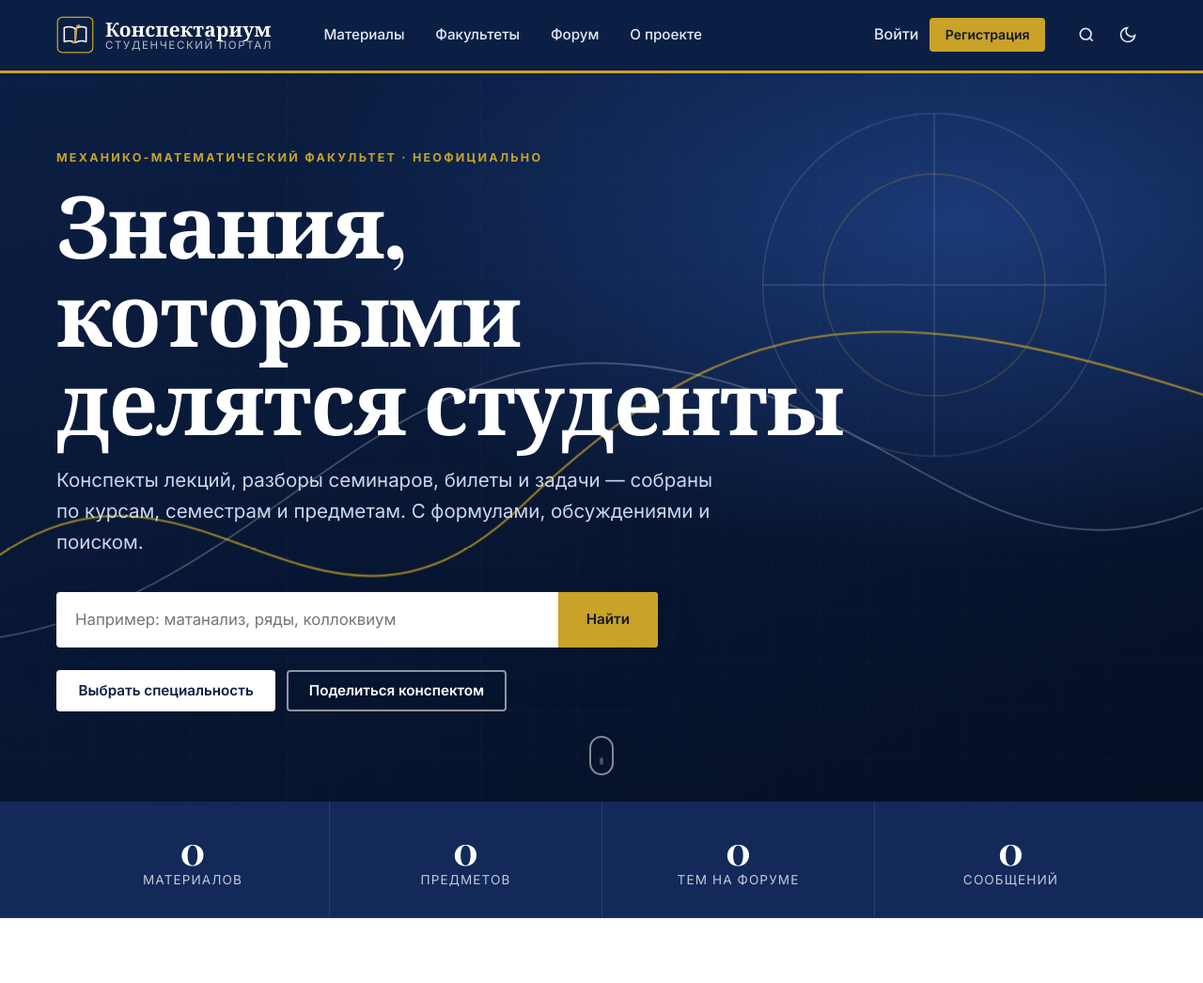
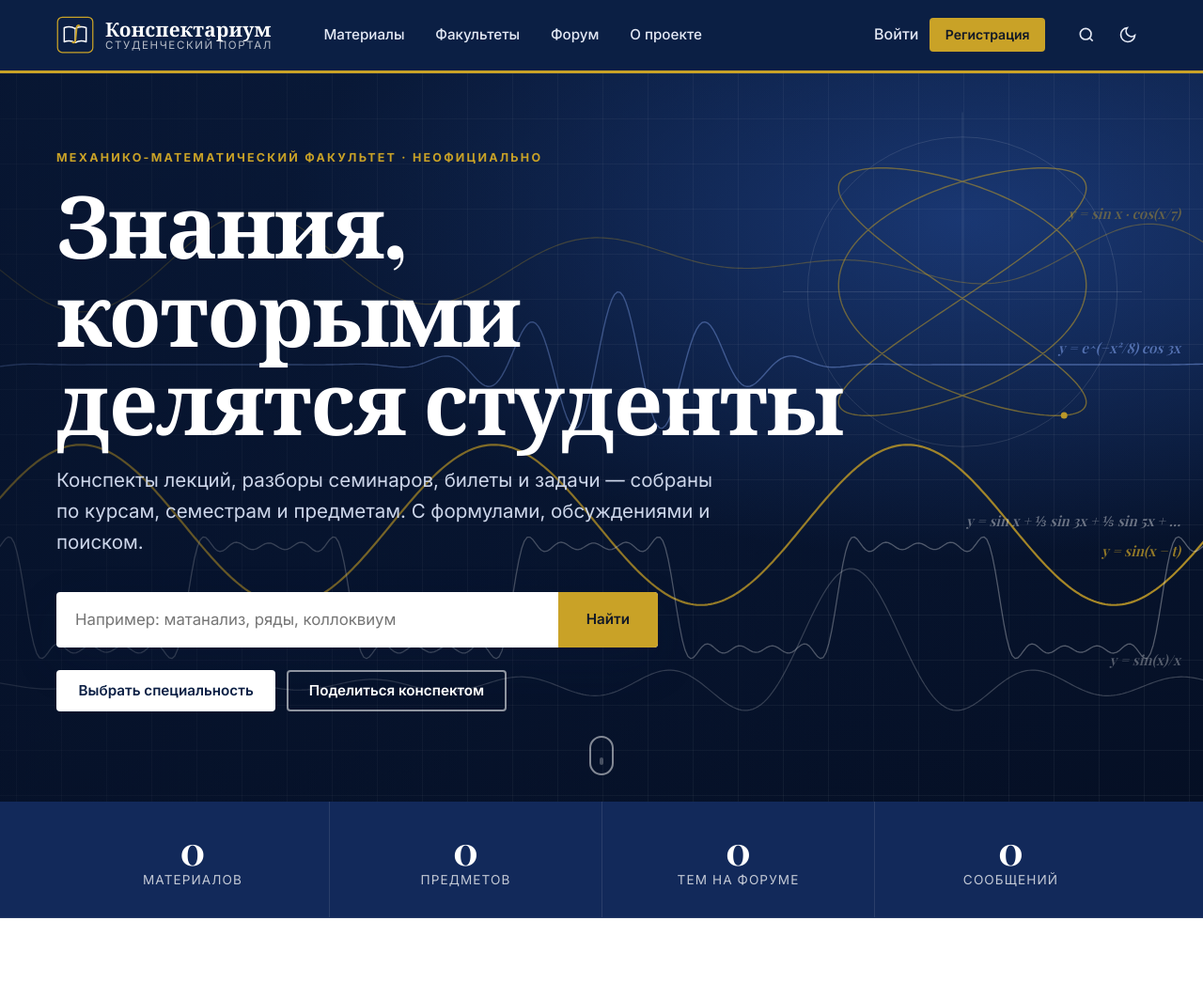
Before and after one commit to uuulll1/msu, a Django app: page / in a window 1280 px wide. Shown: the part 35-1081 px from the top of the page at 94% size. Run offline with Django 5.2, Linux system fonts and the light colour scheme; data that the repository does not hold is empty; parts of the project's set-up code (start-up, migrations or seed data) failed here and were passed over.

Commit message:
Главный экран: анимированный фон с графиками функций
Бесконечно бегущие синусоида, ряд Фурье, волновой пакет, sinc и фигура
Лиссажу на canvas; пауза вне экрана и при prefers-reduced-motion.

Co-Authored-By: Claude Opus 5.5 <noreply@anthropic.com>
Claude-Session: https://claude.ai/code/session_017ExSc1PqXFuma2sm2Zo8uu

```diff
--- a/static/css/main.css
+++ b/static/css/main.css
@@ -720,19 +720,37 @@ main {
   color: rgba(255, 255, 255, 0.25);
 }
 
-.hero__pattern {
+/* Без JS: неподвижная координатная сетка */
+.hero__bg {
+  background-image: linear-gradient(rgba(255, 255, 255, 0.05) 1px, transparent 1px),
+    linear-gradient(90deg, rgba(255, 255, 255, 0.05) 1px, transparent 1px);
+  background-size: 48px 48px;
+}
+
+.hero__canvas {
+  display: block;
   width: 100%;
   height: 100%;
-  animation: hero-drift 30s ease-in-out infinite alternate;
-}
-
-@keyframes hero-drift {
-  from {
-    transform: scale(1) translateY(0);
-  }
-  to {
-    transform: scale(1.06) translateY(-12px);
-  }
+  opacity: 0;
+  transition: opacity 1.2s var(--ease);
+}
+
+/* Когда canvas готов, сетку рисует он сам */
+.hero__canvas.is-ready {
+  opacity: 1;
+}
+
+.hero__bg:has(.hero__canvas.is-ready) {
+  background-image: none;
+}
+
+/* Затемнение слева, чтобы графики не спорили с заголовком */
+.hero__bg::after {
+  content: "";
+  position: absolute;
+  inset: 0;
+  background: linear-gradient(90deg, rgba(5, 15, 36, 0.55) 0%, rgba(5, 15, 36, 0.15) 55%, transparent 100%);
+  pointer-events: none;
 }
 
 .hero__inner {
--- /dev/null
+++ b/static/js/hero-graphs.js
@@ -0,0 +1,223 @@
+/*
+ * Живой фон главного экрана: графики функций, бесконечно бегущие по координатной сетке.
+ * Рисуется на <canvas>, без библиотек. Анимация ставится на паузу, когда главный экран
+ * не виден или вкладка неактивна; при «уменьшении движения» в системе — статичный кадр.
+ */
+(function () {
+  "use strict";
+
+  var canvas = document.querySelector("[data-hero-graphs]");
+  if (!canvas || !canvas.getContext) return;
+
+  var ctx = canvas.getContext("2d");
+  var reduceMotion = window.matchMedia("(prefers-reduced-motion: reduce)").matches;
+  var GOLD = "201, 162, 39";
+  var WHITE = "255, 255, 255";
+  var BLUE = "140, 175, 255";
+
+  var width = 0;
+  var height = 0;
+  var dpr = 1;
+  var running = false;
+  var visible = true;
+  var startTime = performance.now();
+  var rafId = null;
+
+  /*
+   * Описание кривых. f(x, t) возвращает значение в «математических» единицах,
+   * y0 — положение оси (доля высоты), amp — масштаб по вертикали (доля высоты),
+   * scaleX — сколько пикселей в единице x, speed — скорость бегущей волны.
+   */
+  var curves = [
+    {
+      label: "y = sin(x − t)",
+      color: GOLD, alpha: 0.85, width: 2.2, y0: 0.62, amp: 0.11, scaleX: 70, speed: 0.9,
+      f: function (x, t) { return Math.sin(x - t); }
+    },
+    {
+      label: "y = sin x + ⅓ sin 3x + ⅕ sin 5x + …",
+      color: WHITE, alpha: 0.32, width: 1.3, y0: 0.72, amp: 0.09, scaleX: 55, speed: 0.55,
+      f: function (x, t) {
+        // Частичная сумма ряда Фурье прямоугольного сигнала
+        var s = 0;
+        for (var k = 1; k <= 9; k += 2) s += Math.sin(k * (x - t)) / k;
+        return s;
+      }
+    },
+    {
+      label: "y = e^(−x²/8) cos 3x",
+      color: BLUE, alpha: 0.45, width: 1.4, y0: 0.4, amp: 0.1, scaleX: 45, speed: 0.7,
+      f: function (x, t) {
+        // Волновой пакет, повторяющийся с периодом 20 по x (хвосты гауссианы ≈ 0, стыков не видно)
+        var u = (((x - t) % 20) + 20) % 20 - 10;
+        return Math.exp(-u * u / 8) * Math.cos(3 * u);
+      }
+    },
+    {
+      label: "y = sin(x)/x",
+      color: WHITE, alpha: 0.22, width: 1.2, y0: 0.84, amp: 0.1, scaleX: 40, speed: 0.4,
+      f: function (x, t) {
+        var u = (((x - t) % 40) + 40) % 40 - 20;
+        return u === 0 ? 1 : Math.sin(u * 1.6) / (u * 1.6) * 1.6;
+      }
+    },
+    {
+      label: "y = sin x · cos(x/7)",
+      color: GOLD, alpha: 0.35, width: 1.2, y0: 0.26, amp: 0.07, scaleX: 60, speed: -0.5,
+      f: function (x, t) { return Math.sin(x - t) * Math.cos((x + t) / 7); }
+    }
+  ];
+
+  function resize() {
+    var rect = canvas.getBoundingClientRect();
+    dpr = Math.min(window.devicePixelRatio || 1, 2);
+    width = Math.max(1, Math.round(rect.width));
+    height = Math.max(1, Math.round(rect.height));
+    canvas.width = Math.round(width * dpr);
+    canvas.height = Math.round(height * dpr);
+    ctx.setTransform(dpr, 0, 0, dpr, 0, 0);
+    if (!running) draw(elapsed());
+  }
+
+  function elapsed() {
+    return (performance.now() - startTime) / 1000;
+  }
+
+  function drawGrid(t) {
+    var step = 48;
+    // Сетка медленно «едет» влево вместе с графиками
+    var offset = (t * 12) % step;
+    ctx.lineWidth = 1;
+    ctx.strokeStyle = "rgba(" + WHITE + ", 0.05)";
+    ctx.beginPath();
+    for (var x = -offset; x < width; x += step) {
+      ctx.moveTo(Math.round(x) + 0.5, 0);
+      ctx.lineTo(Math.round(x) + 0.5, height);
+    }
+    for (var y = 0; y < height; y += step) {
+      ctx.moveTo(0, Math.round(y) + 0.5);
+      ctx.lineTo(width, Math.round(y) + 0.5);
+    }
+    ctx.stroke();
+  }
+
+  function drawCurve(curve, t) {
+    var baseY = curve.y0 * height;
+    var amp = curve.amp * height;
+    var phase = t * curve.speed;
+    var stepPx = 3;
+
+    ctx.lineWidth = curve.width;
+    ctx.lineJoin = "round";
+    ctx.strokeStyle = "rgba(" + curve.color + ", " + curve.alpha + ")";
+    ctx.beginPath();
+    for (var px = -stepPx; px <= width + stepPx; px += stepPx) {
+      var y = baseY - curve.f(px / curve.scaleX, phase) * amp;
+      if (px === -stepPx) ctx.moveTo(px, y);
+      else ctx.lineTo(px, y);
+    }
+    ctx.stroke();
+
+    // Подпись с формулой справа, над кривой
+    if (width > 640) {
+      var labelX = width - 24;
+      var labelY = baseY - curve.f(labelX / curve.scaleX, phase) * amp - 12;
+      ctx.font = "italic 15px 'Playfair Display', Georgia, serif";
+      ctx.textAlign = "right";
+      ctx.fillStyle = "rgba(" + curve.color + ", " + Math.min(curve.alpha + 0.1, 0.75) + ")";
+      ctx.fillText(curve.label, labelX, Math.max(18, labelY));
+    }
+  }
+
+  function drawLissajous(t) {
+    // Фигура Лиссажу с медленно меняющимся сдвигом фаз — справа вверху
+    var cx = width * 0.8;
+    var cy = height * 0.3;
+    var r = Math.min(width, height) * 0.17;
+    if (width < 640) {
+      cx = width * 0.78;
+      r = width * 0.2;
+    }
+    var delta = t * 0.25;
+
+    ctx.lineWidth = 1;
+    ctx.strokeStyle = "rgba(" + WHITE + ", 0.12)";
+    ctx.beginPath();
+    ctx.arc(cx, cy, r * 1.25, 0, Math.PI * 2);
+    ctx.moveTo(cx - r * 1.45, cy);
+    ctx.lineTo(cx + r * 1.45, cy);
+    ctx.moveTo(cx, cy - r * 1.45);
+    ctx.lineTo(cx, cy + r * 1.45);
+    ctx.stroke();
+
+    ctx.lineWidth = 1.4;
+    ctx.strokeStyle = "rgba(" + GOLD + ", 0.55)";
+    ctx.beginPath();
+    for (var i = 0; i <= 400; i++) {
+      var s = (i / 400) * Math.PI * 2;
+      var x = cx + r * Math.sin(3 * s + delta);
+      var y = cy + r * Math.sin(2 * s);
+      if (i === 0) ctx.moveTo(x, y);
+      else ctx.lineTo(x, y);
+    }
+    ctx.stroke();
+
+    // Бегущая точка по фигуре
+    var p = t * 0.6;
+    ctx.fillStyle = "rgba(" + GOLD + ", 0.95)";
+    ctx.beginPath();
+    ctx.arc(cx + r * Math.sin(3 * p + delta), cy + r * Math.sin(2 * p), 3.5, 0, Math.PI * 2);
+    ctx.fill();
+  }
+
+  function draw(t) {
+    ctx.clearRect(0, 0, width, height);
+    drawGrid(t);
+    drawLissajous(t);
+    for (var i = 0; i < curves.length; i++) drawCurve(curves[i], t);
+  }
+
+  function frame() {
+    if (!running) return;
+    draw(elapsed());
+    rafId = window.requestAnimationFrame(frame);
+  }
+
+  function start() {
+    if (running || reduceMotion || !visible || document.hidden) return;
+    running = true;
+    rafId = window.requestAnimationFrame(frame);
+  }
+
+  function stop() {
+    running = false;
+    if (rafId) window.cancelAnimationFrame(rafId);
+    rafId = null;
+  }
+
+  resize();
+  canvas.classList.add("is-ready");
+  window.addEventListener("resize", resize);
+
+  document.addEventListener("visibilitychange", function () {
+    if (document.hidden) stop();
+    else start();
+  });
+
+  if ("IntersectionObserver" in window) {
+    new IntersectionObserver(function (entries) {
+      visible = entries[0].isIntersecting;
+      if (visible) start();
+      else stop();
+    }).observe(canvas);
+  }
+
+  // Когда шрифты загрузятся, перерисуем подписи правильным начертанием
+  if (document.fonts && document.fonts.ready) {
+    document.fonts.ready.then(function () {
+      if (!running) draw(elapsed());
+    });
+  }
+
+  start();
+})();
--- a/templates/core/home.html
+++ b/templates/core/home.html
@@ -1,25 +1,14 @@
 {% extends "base.html" %}
-{% load portal_tags humanize %}
+{% load static portal_tags humanize %}
 {% block title %}Конспекты, задачи и обсуждения{% endblock %}
 {% block body_class %}page-home{% endblock %}
+{% block extra_head %}<script defer src="{% static 'js/hero-graphs.js' %}"></script>{% endblock %}
 
 {% block content %}
 <section class="hero" aria-labelledby="hero-title">
   <div class="hero__bg" aria-hidden="true">
-    {# Абстрактный фон: координатная сетка и графики функций #}
-    <svg class="hero__pattern" viewBox="0 0 1200 800" preserveAspectRatio="xMidYMid slice">
-      <defs>
-        <pattern id="hero-grid" width="48" height="48" patternUnits="userSpaceOnUse">
-          <path d="M48 0H0V48" fill="none" stroke="currentColor" stroke-width=".6" opacity=".35"/>
-        </pattern>
-      </defs>
-      <rect width="1200" height="800" fill="url(#hero-grid)"/>
-      <path d="M0 520 C 200 380, 320 660, 520 470 S 860 250, 1200 360" fill="none" stroke="var(--c-gold)" stroke-width="2" opacity=".75"/>
-      <path d="M0 600 C 260 560, 380 300, 640 330 S 980 560, 1200 470" fill="none" stroke="#ffffff" stroke-width="1.2" opacity=".35"/>
-      <circle cx="930" cy="250" r="170" fill="none" stroke="#ffffff" stroke-width="1" opacity=".18"/>
-      <circle cx="930" cy="250" r="110" fill="none" stroke="var(--c-gold)" stroke-width="1" opacity=".35"/>
-      <path d="M760 250H1100M930 80V420" stroke="#ffffff" stroke-width=".8" opacity=".25"/>
-    </svg>
+    {# Живой фон: графики функций рисует static/js/hero-graphs.js. Без JS остаётся градиент с сеткой. #}
+    <canvas class="hero__canvas" data-hero-graphs></canvas>
   </div>
 
   <div class="container hero__inner">
```
